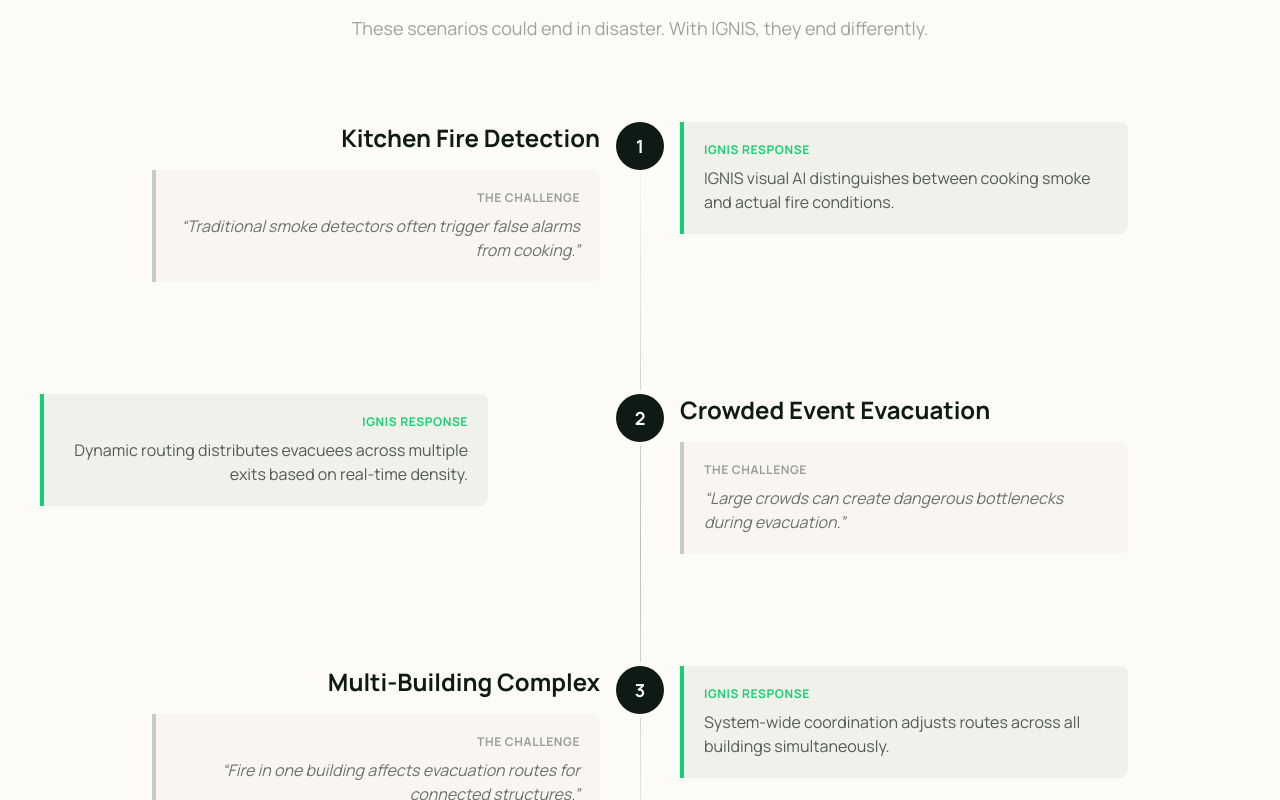
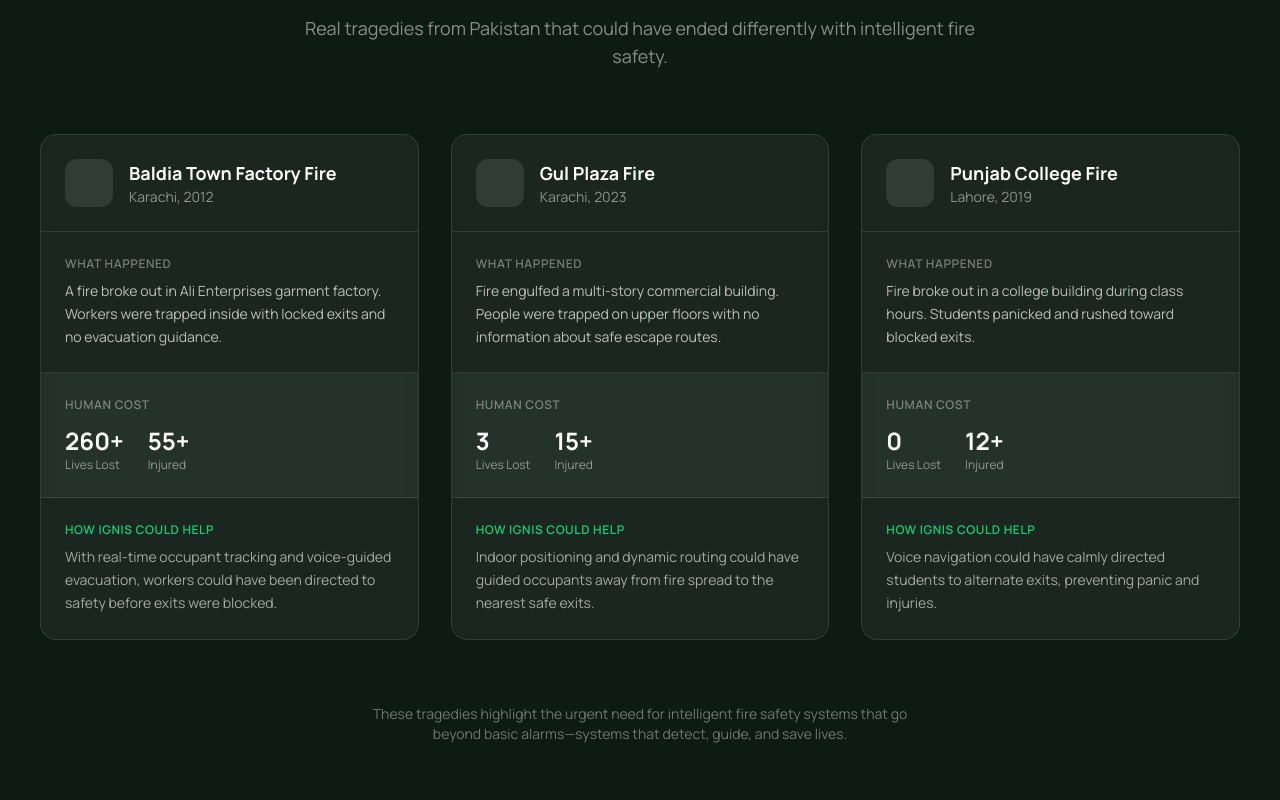
Before and after one commit to IgnisBuilding/ignis-website, a Next.js app: page /solutions in a window 1280 px wide. Shown: the part 1320-2120 px from the top of the page. Built offline with nearby package versions, Linux system fonts and the light colour scheme.

Commit message:
Replace fictional scenarios with real Pakistan fire incidents (Baldia, Gul Plaza, Punjab College)

```diff
--- a/src/app/(frontend)/solutions/page.tsx
+++ b/src/app/(frontend)/solutions/page.tsx
@@ -8,24 +8,30 @@
   description: 'Discover how IGNIS AI fire detection can be applied across different building types and scenarios.',
 }
 
-const useCases = [
+const realIncidents = [
   {
-    scenario: 'Kitchen Fire Detection',
-    icon: 'cooking',
-    challenge: 'Traditional smoke detectors often trigger false alarms from cooking.',
-    solution: 'IGNIS visual AI distinguishes between cooking smoke and actual fire conditions.',
+    title: 'Baldia Town Factory Fire',
+    location: 'Karachi, 2012',
+    icon: 'factory',
+    description: 'A fire broke out in Ali Enterprises garment factory. Workers were trapped inside with locked exits and no evacuation guidance.',
+    casualties: { deaths: '260+', injured: '55+' },
+    lesson: 'With real-time occupant tracking and voice-guided evacuation, workers could have been directed to safety before exits were blocked.',
   },
   {
-    scenario: 'Crowded Event Evacuation',
-    icon: 'groups',
-    challenge: 'Large crowds can create dangerous bottlenecks during evacuation.',
-    solution: 'Dynamic routing distributes evacuees across multiple exits based on real-time density.',
+    title: 'Gul Plaza Fire',
+    location: 'Karachi, 2023',
+    icon: 'apartment',
+    description: 'Fire engulfed a multi-story commercial building. People were trapped on upper floors with no information about safe escape routes.',
+    casualties: { deaths: '3', injured: '15+' },
+    lesson: 'Indoor positioning and dynamic routing could have guided occupants away from fire spread to the nearest safe exits.',
   },
   {
-    scenario: 'Multi-Building Complex',
-    icon: 'domain',
-    challenge: 'Fire in one building affects evacuation routes for connected structures.',
-    solution: 'System-wide coordination adjusts routes across all buildings simultaneously.',
+    title: 'Punjab College Fire',
+    location: 'Lahore, 2019',
+    icon: 'school',
+    description: 'Fire broke out in a college building during class hours. Students panicked and rushed toward blocked exits.',
+    casualties: { deaths: '0', injured: '12+' },
+    lesson: 'Voice navigation could have calmly directed students to alternate exits, preventing panic and injuries.',
   },
 ]
 
@@ -42,66 +48,66 @@
         <SolutionsTabs />
       </section>
 
-      {/* Use Cases - Storytelling Design */}
-      <section className="w-full max-w-[1280px] px-6 lg:px-10 py-20">
-        <div className="text-center mb-20">
-          <p className="text-sm font-medium text-accent-green mb-4">Stories of Transformation</p>
-          <h2 className="text-4xl lg:text-5xl font-extrabold text-forest-dark tracking-tight mb-6">Every Fire Has a Story</h2>
-          <p className="text-lg text-forest-dark/40 max-w-2xl mx-auto">These scenarios could end in disaster. With IGNIS, they end differently.</p>
-        </div>
+      {/* Real Incidents Section */}
+      <section className="w-full bg-forest-dark py-20">
+        <div className="max-w-[1280px] mx-auto px-6 lg:px-10">
+          <div className="text-center mb-16">
+            <p className="text-sm font-medium text-accent-green mb-4">Why This Matters</p>
+            <h2 className="text-4xl lg:text-5xl font-extrabold text-white tracking-tight mb-6">Every Fire Has a Story</h2>
+            <p className="text-lg text-white/50 max-w-2xl mx-auto">Real tragedies from Pakistan that could have ended differently with intelligent fire safety.</p>
+          </div>
 
-        <div className="relative">
-          {/* Vertical Journey Line */}
-          <div className="absolute left-6 lg:left-1/2 top-0 bottom-0 w-px bg-gradient-to-b from-transparent via-forest-green/30 to-transparent hidden md:block"></div>
-
-          <div className="space-y-24">
-            {useCases.map((useCase, index) => (
-              <div key={useCase.scenario} className="relative">
-                {/* Timeline Node */}
-                <div className="absolute left-6 lg:left-1/2 -translate-x-1/2 hidden md:flex">
-                  <div className="size-12 rounded-full bg-forest-dark flex items-center justify-center text-cream font-bold text-lg ring-4 ring-cream">
-                    {index + 1}
+          <div className="grid grid-cols-1 lg:grid-cols-3 gap-8">
+            {realIncidents.map((incident) => (
+              <div key={incident.title} className="bg-white/5 backdrop-blur rounded-2xl border border-white/10 overflow-hidden">
+                {/* Header */}
+                <div className="p-6 border-b border-white/10">
+                  <div className="flex items-start gap-4">
+                    <div className="size-12 rounded-xl bg-white/10 flex items-center justify-center flex-shrink-0">
+                      <span className="material-symbols-outlined text-white text-2xl">{incident.icon}</span>
+                    </div>
+                    <div>
+                      <h3 className="text-lg font-bold text-white">{incident.title}</h3>
+                      <p className="text-sm text-white/50">{incident.location}</p>
+                    </div>
                   </div>
                 </div>
 
-                <div className={`grid grid-cols-1 lg:grid-cols-2 gap-8 lg:gap-20 ${index % 2 === 1 ? 'lg:direction-rtl' : ''}`}>
-                  {/* The Challenge - Story Beginning */}
-                  <div className={`${index % 2 === 1 ? 'lg:order-2 lg:text-left' : 'lg:text-right'} md:pr-16 lg:pr-0`}>
-                    <div className={`${index % 2 === 1 ? '' : 'lg:ml-auto'} max-w-md`}>
-                      <div className="mb-6 md:hidden flex items-center gap-4">
-                        <div className="size-10 rounded-full bg-forest-dark flex items-center justify-center text-cream font-bold">
-                          {index + 1}
-                        </div>
-                        <h3 className="text-xl font-bold text-forest-dark">{useCase.scenario}</h3>
-                      </div>
-                      <h3 className="hidden md:block text-2xl font-bold text-forest-dark mb-4">{useCase.scenario}</h3>
-                      <div className="bg-cream-dark/50 border-l-4 border-forest-dark/20 p-5 rounded-r-lg mb-4">
-                        <p className="text-xs font-bold text-forest-dark/40 uppercase tracking-wider mb-2">The Challenge</p>
-                        <p className="text-forest-dark/60 italic">&ldquo;{useCase.challenge}&rdquo;</p>
-                      </div>
+                {/* What Happened */}
+                <div className="p-6 border-b border-white/10">
+                  <p className="text-xs font-semibold text-white/40 uppercase tracking-wider mb-2">What Happened</p>
+                  <p className="text-white/70 text-sm leading-relaxed">{incident.description}</p>
+                </div>
+
+                {/* Casualties */}
+                <div className="p-6 border-b border-white/10 bg-white/5">
+                  <p className="text-xs font-semibold text-white/40 uppercase tracking-wider mb-3">Human Cost</p>
+                  <div className="flex gap-6">
+                    <div>
+                      <p className="text-2xl font-bold text-white">{incident.casualties.deaths}</p>
+                      <p className="text-xs text-white/50">Lives Lost</p>
+                    </div>
+                    <div>
+                      <p className="text-2xl font-bold text-white">{incident.casualties.injured}</p>
+                      <p className="text-xs text-white/50">Injured</p>
                     </div>
                   </div>
+                </div>
 
-                  {/* The Solution - Story Resolution */}
-                  <div className={`${index % 2 === 1 ? 'lg:order-1 lg:text-right' : 'lg:text-left'} md:pl-16 lg:pl-0`}>
-                    <div className={`${index % 2 === 1 ? 'lg:mr-auto lg:ml-0' : ''} max-w-md`}>
-                      <div className="bg-forest-green/5 border-l-4 border-accent-green p-5 rounded-r-lg">
-                        <p className="text-xs font-bold text-accent-green uppercase tracking-wider mb-2">IGNIS Response</p>
-                        <p className="text-forest-dark/70">{useCase.solution}</p>
-                      </div>
-                    </div>
-                  </div>
+                {/* How IGNIS Could Help */}
+                <div className="p-6">
+                  <p className="text-xs font-semibold text-accent-green uppercase tracking-wider mb-2">How IGNIS Could Help</p>
+                  <p className="text-white/60 text-sm leading-relaxed">{incident.lesson}</p>
                 </div>
               </div>
             ))}
           </div>
 
-          {/* Journey End */}
-          <div className="mt-20 text-center">
-            <div className="inline-flex items-center gap-3 bg-forest-dark text-cream px-6 py-3 rounded-full">
-              <span className="material-symbols-outlined text-accent-green">verified</span>
-              <span className="text-sm font-medium">Every story ends safer with IGNIS</span>
-            </div>
+          {/* Bottom Message */}
+          <div className="mt-16 text-center">
+            <p className="text-white/40 text-sm max-w-xl mx-auto">
+              These tragedies highlight the urgent need for intelligent fire safety systems that go beyond basic alarms—systems that detect, guide, and save lives.
+            </p>
           </div>
         </div>
       </section>
```
